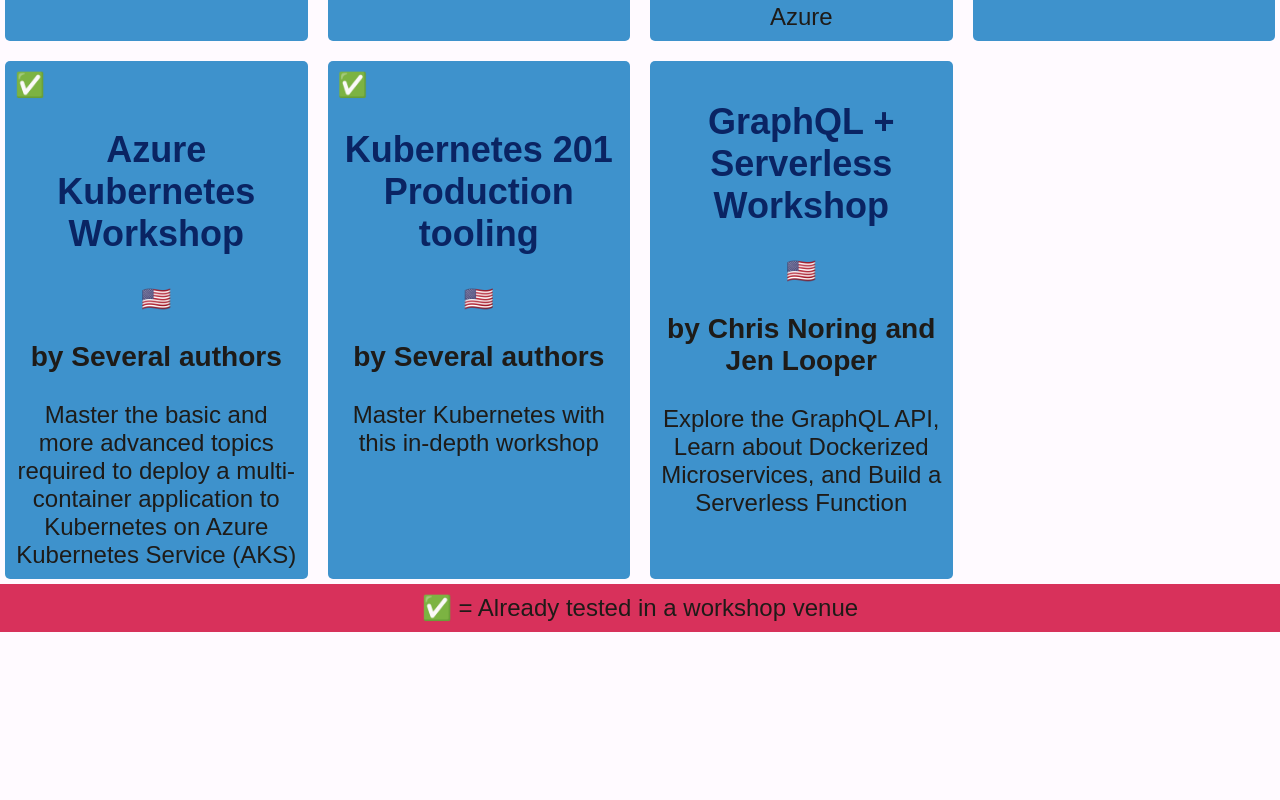
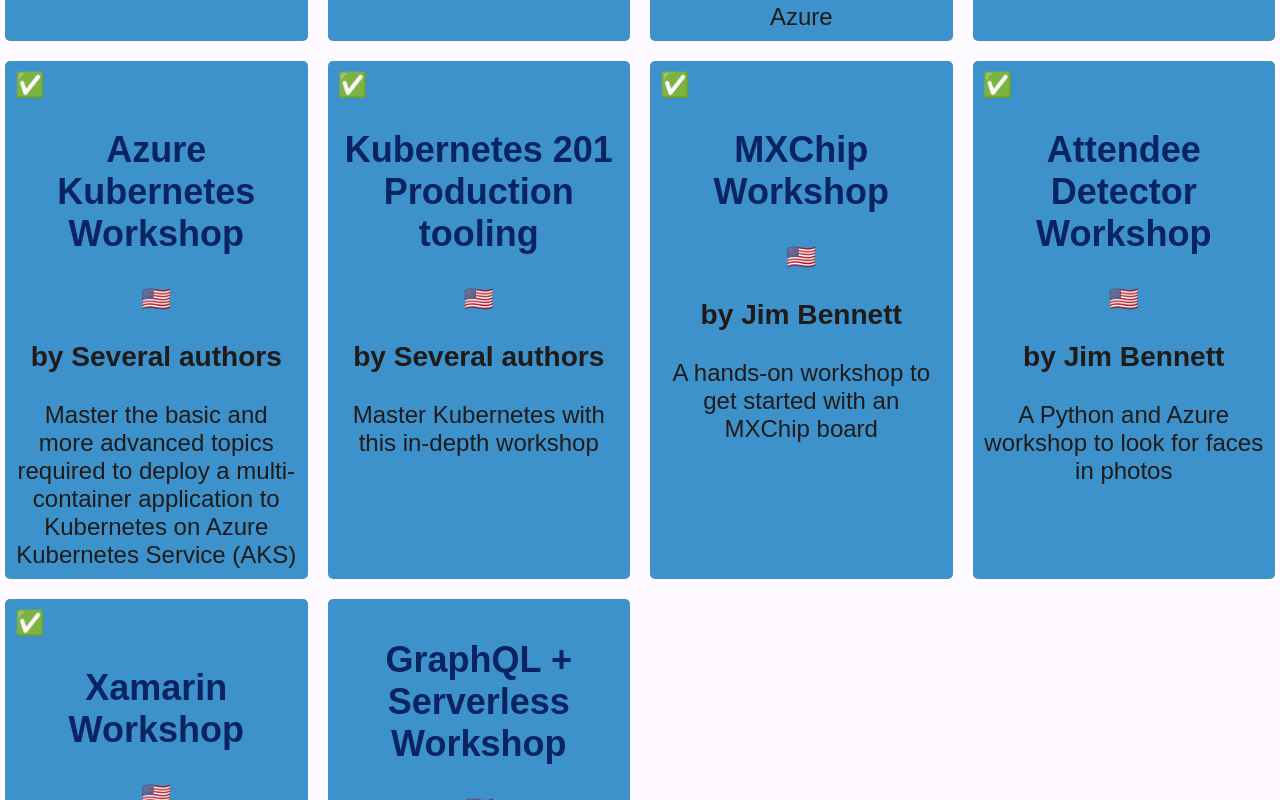
Before and after one commit to jlooper/howdoievendev, a Vue app: page / in a window 1280 px wide. Shown: the part 1520-2320 px from the top of the page. Before the commit the page ends 2152 px from the top, so only its background shows below. Built offline with nearby package versions, Linux system fonts and the light colour scheme.

Commit message:
Jim Bennett's workshops

```diff
--- a/src/components/Home.vue
+++ b/src/components/Home.vue
@@ -118,6 +118,30 @@ export default {
           language: "🇺🇸"
         },
         {
+          title: "MXChip Workshop",
+          authors: "Jim Bennett",
+          blurb: "A hands-on workshop to get started with an MXChip board",
+          link: "https://github.com/jimbobbennett/MXChip-Workshop",
+          ready: true,
+          language: "🇺🇸"
+        },
+        {
+          title: "Attendee Detector Workshop",
+          authors: "Jim Bennett",
+          blurb: "A Python and Azure workshop to look for faces in photos",
+          link: "https://github.com/jimbobbennett/AttendeeDetectorWorkshop",
+          ready: true,
+          language: "🇺🇸"
+        },
+        {
+          title: "Xamarin Workshop",
+          authors: "Jim Bennett",
+          blurb: "Workshop for building an Azure powered Xamarin mobile app",
+          link: "https://github.com/jimbobbennett/MobileAppsOfTomorrow-Lab",
+          ready: true,
+          language: "🇺🇸"
+        },
+        {
           title: "GraphQL + Serverless Workshop",
           authors: "Chris Noring and Jen Looper",
           blurb:
```
